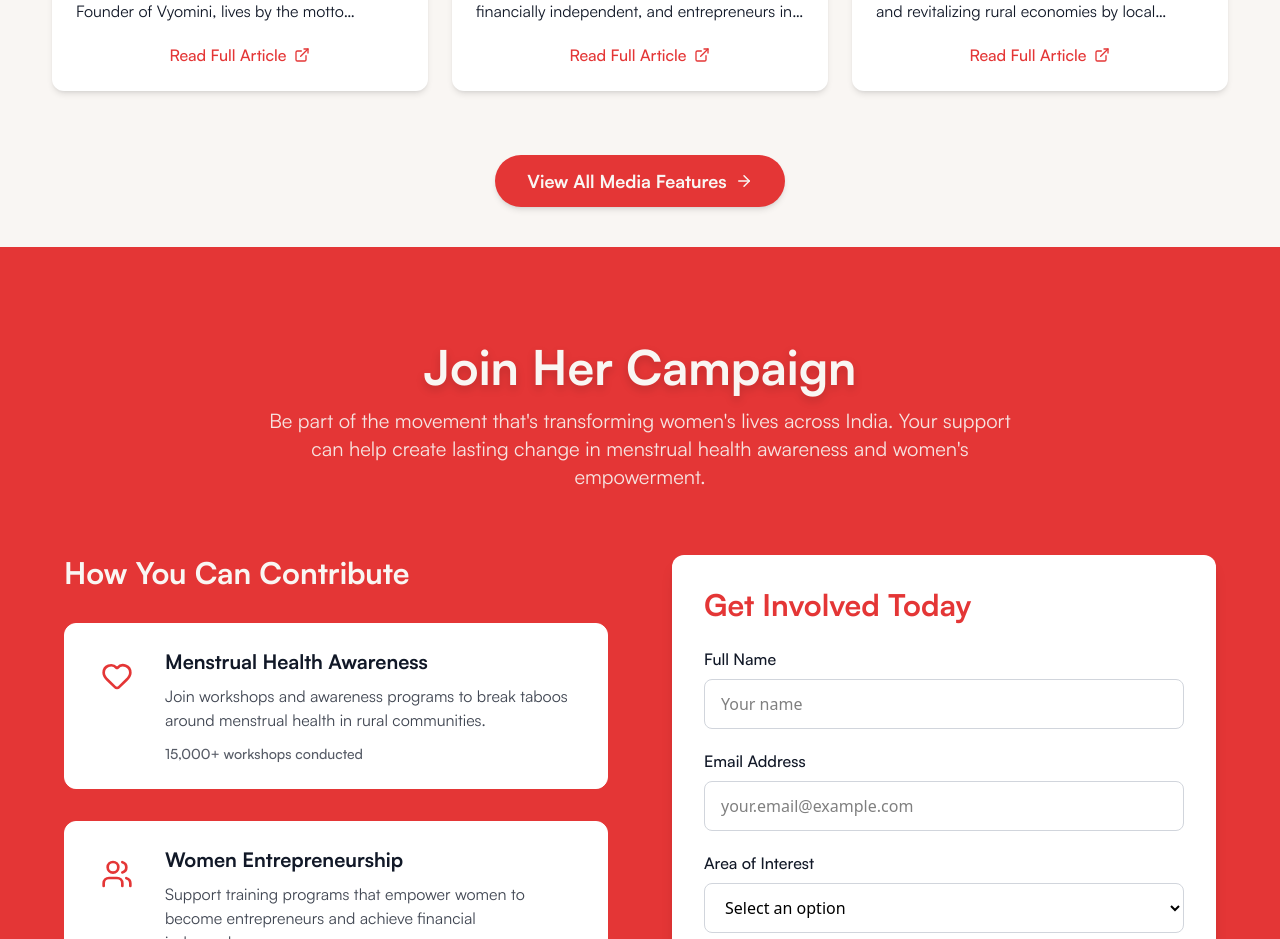
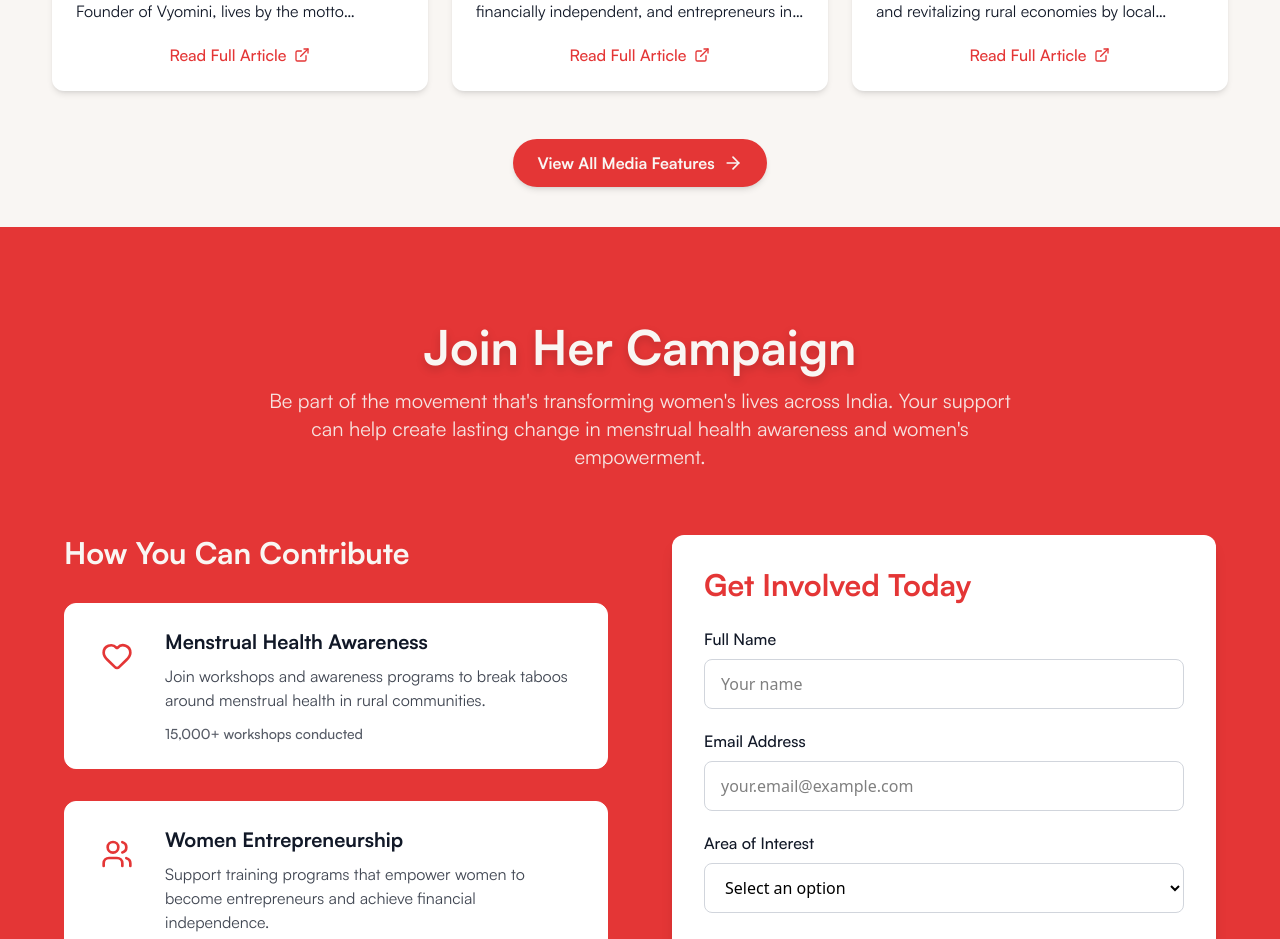
Before and after one commit to DivyaDeeptPandey/Prachi-Kaushik-Website, a React (Vite) app: page / in a window 1280 px wide. Shown: the part 6620-7559 px from the top of the page. Built offline with nearby package versions, Linux system fonts and the light colour scheme.

Commit message:
made changes on homepage

```diff
--- a/src/components/Footer.jsx
+++ b/src/components/Footer.jsx
@@ -13,7 +13,7 @@ import {
 const Footer = () => {
   const socialLinks = [
     { name: "Facebook", link: "https://www.facebook.com/share/16K9WftzER/", icon: <FaFacebookF /> },
-    { name: "X", link: "https://x.com/Ms_PrachiK/status/1962394858427236769?t=ikQ_FHHVVCmySQ72_Zm2YQ&s=09", icon: <FaTwitter /> },
+    { name: "X", link: "https://x.com/Ms_PrachiK", icon: <FaTwitter /> },
     { name: "Instagram", link: "https://www.instagram.com/karmayoginiprachi?utm_source=ig_web_button_share_sheet&igsh=ZDNlZDc0MzIxNw==", icon: <FaInstagram /> },
     { name: "LinkedIn", link: "https://www.linkedin.com/in/prachikarmayogini", icon: <FaLinkedinIn /> },
   ];
--- a/src/components/home/media.jsx
+++ b/src/components/home/media.jsx
@@ -3,6 +3,7 @@ import Slider from 'react-slick';
 import 'slick-carousel/slick/slick.css';
 import 'slick-carousel/slick/slick-theme.css';
 import { ArrowRight, ExternalLink } from 'lucide-react';
+import { motion } from 'framer-motion';
 
 import media1 from '../../assets/media1.png';
 import media2 from '../../assets/media2.png';
@@ -153,15 +154,20 @@ const Media = () => {
         </div>
 
         {/* View More Button */}
-        <div className="text-center mt-10 md:mt-12">
+        <motion.div
+          className="text-center mt-6 md:mt-8"
+          initial={{ opacity: 0 }}
+          animate={{ opacity: 1 }}
+          transition={{ delay: 0.5 }}
+        >
           <a
-            href="/media-archive"
-            className="inline-flex items-center gap-2 satoshi-bold bg-primary text-secondary px-6 md:px-8 py-3 rounded-full hover:bg-red-600 transition-all duration-300 group shadow-md hover:shadow-lg text-base md:text-lg"
+            href="/media-coverage"
+            className="inline-flex items-center gap-2 satoshi-bold bg-primary text-secondary px-5 md:px-6 py-2 md:py-3 rounded-full hover:bg-red-600 transition-all duration-300 group text-sm md:text-base shadow-md hover:shadow-lg"
           >
             View All Media Features
-            <ArrowRight size={18} className="transform group-hover:translate-x-1 transition-transform" />
+            <ArrowRight className="w-4 h-4 md:w-5 md:h-5 transform group-hover:translate-x-1 transition-transform" />
           </a>
-        </div>
+        </motion.div>
       </div>
 
       <style jsx>{`
```
